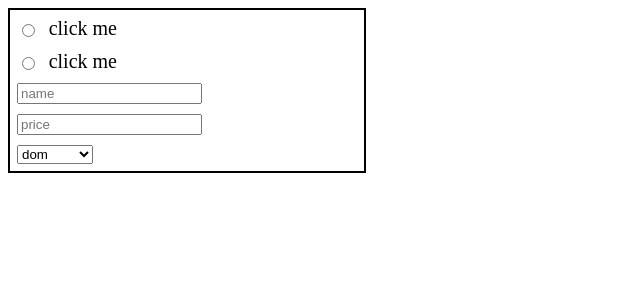
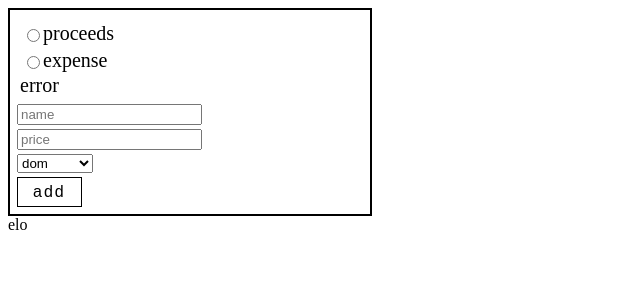
Before and after one commit to patryk-olti/componentsLibrary, a React (Create React App) app: page / in a window 1280 px wide. Shown: the top 300 px of the page, without its empty margins (0-640 px from the left). Built offline with nearby package versions, Linux system fonts and the light colour scheme.

Commit message:
created bugded section

```diff
--- a/src/App.js
+++ b/src/App.js
@@ -1,9 +1,9 @@
-import Debugger from "./Pages/Debugger";
+import Aplication from "./Pages/Aplication";
 
 function App() {
   return (
     <div className="App">
-      <Debugger />
+      <Aplication />
     </div>
   );
 }
--- /dev/null
+++ b/src/Components/Button.js
@@ -0,0 +1,22 @@
+import React from "react";
+
+const Button = ({ text }) => {
+
+    const styles = {
+        padding: '5px 15px',
+        fontSize: '16px',
+        letterSpacing: '2px',
+        color: 'black',
+        backgroundColor: 'white',
+        border: '1px solid black',
+        cursor: 'pointer'
+    }
+
+    return(
+        <button style={styles} >
+            {text}
+        </button>
+    )
+}
+
+export default Button;
--- /dev/null
+++ b/src/Containers/Budged.js
@@ -0,0 +1,13 @@
+import React from "react";
+
+const Budged = () => {
+
+
+    return(
+        <div>
+            elo
+        </div>
+    )
+}
+
+export default Budged;
--- /dev/null
+++ b/src/Containers/Calculator.js
@@ -0,0 +1,56 @@
+import React from "react";
+
+import Container from "./Container";
+
+import Span from "../Components/Span";
+import Radio from "../Components/Radio";
+import TextInput from "../Components/TextInput";
+import NumberInput from '../Components/NumberInput';
+import Select from "../Components/Select";
+import Button from "../Components/Button";
+
+const Debugger = () => {
+
+    const optionsForSelect = [ "dom", "auto", "rozrywka" ];
+
+    return(
+        <Container display="flex" flexDirection="column" justifyContent="space-between" alignItems="flex-start" width="350" padding="5" border="2px solid black">
+
+            <Container display="flex" flexDirection="column" justifyContent="space-between" alignItems="flex-start" width="330" padding="5" border="none">
+                <Container display="flex" flexDirection="row" justifyContent="flex-start" alignItems="center" width="100" padding="2" border="none">
+                    <Radio name="sex" />
+                    <Span fontSize="20" >proceeds</Span>
+                </Container>
+
+                <Container display="flex" flexDirection="row" justifyContent="flex-start" alignItems="center" width="100" padding="2" border="none">
+                    <Radio name="sex" />
+                    <Span fontSize="20" >expense</Span>
+                </Container>
+                <Span fontSize="20" >error</Span>
+            </Container>
+
+            <Container display="flex" flexDirection="row" justifyContent="space-between" alignItems="center" width="100" padding="2" border="none">
+                <TextInput name="name" placeholder="name" />
+                <Span fontSize="18" ></Span>
+            </Container>
+
+            <Container display="flex" flexDirection="row" justifyContent="space-between" alignItems="center" width="100" padding="2" border="none">
+                <NumberInput name="price" placeholder="price" />
+                <Span fontSize="18" ></Span>
+            </Container>
+
+            <Container display="flex" flexDirection="row" justifyContent="space-between" alignItems="center" width="100" padding="2" border="none">
+                <Select options={optionsForSelect} />
+                <Span fontSize="18" ></Span>
+            </Container>
+
+            <Container display="flex" flexDirection="row" justifyContent="space-between" alignItems="center" width="100" padding="2" border="none">
+                <Button text="add" />
+            </Container>
+
+        </Container>
+
+    )
+}
+
+export default Debugger;
--- /dev/null
+++ b/src/Pages/Aplication.js
@@ -0,0 +1,16 @@
+import React from "react";
+
+import Calculator from '../Containers/Calculator';
+import Budged from '../Containers/Budged';
+
+const Aplication = () => {
+
+    return(
+        <>
+            <Calculator />
+            <Budged />
+        </>
+    )
+}
+
+export default Aplication;
--- a/src/Pages/Debugger.js
+++ /dev/null
@@ -1,48 +0,0 @@
-import React from "react";
-
-import Container from "../Containers/Container";
-
-import Span from "../Components/Span";
-import Radio from "../Components/Radio";
-import TextInput from "../Components/TextInput";
-import NumberInput from '../Components/NumberInput';
-import Select from "../Components/Select";
-
-const Debugger = () => {
-
-    const optionsForSelect = [ "dom", "auto", "rozrywka" ];
-
-    return(
-        <Container display="flex" flexDirection="column" justifyContent="space-between" alignItems="flex-start" width="350" padding="2" border="2px solid black">
-
-            <Container display="flex" flexDirection="row" justifyContent="space-between" alignItems="center" width="100" padding="5" border="none">
-                <Radio name="sex" />
-                <Span fontSize="20" >click me</Span>
-            </Container>
-
-            <Container display="flex" flexDirection="row" justifyContent="space-between" alignItems="center" width="100" padding="5" border="none">
-                <Radio name="sex" />
-                <Span fontSize="20" >click me</Span>
-            </Container>
-
-            <Container display="flex" flexDirection="row" justifyContent="space-between" alignItems="center" width="100" padding="5" border="none">
-                <TextInput name="name" placeholder="name" />
-                <Span fontSize="18" ></Span>
-            </Container>
-
-            <Container display="flex" flexDirection="row" justifyContent="space-between" alignItems="center" width="100" padding="5" border="none">
-                <NumberInput name="price" placeholder="price" />
-                <Span fontSize="18" ></Span>
-            </Container>
-
-            <Container display="flex" flexDirection="row" justifyContent="space-between" alignItems="center" width="100" padding="5" border="none">
-                <Select options={optionsForSelect} />
-                <Span fontSize="18" ></Span>
-            </Container>
-
-        </Container>
-
-    )
-}
-
-export default Debugger;
```
